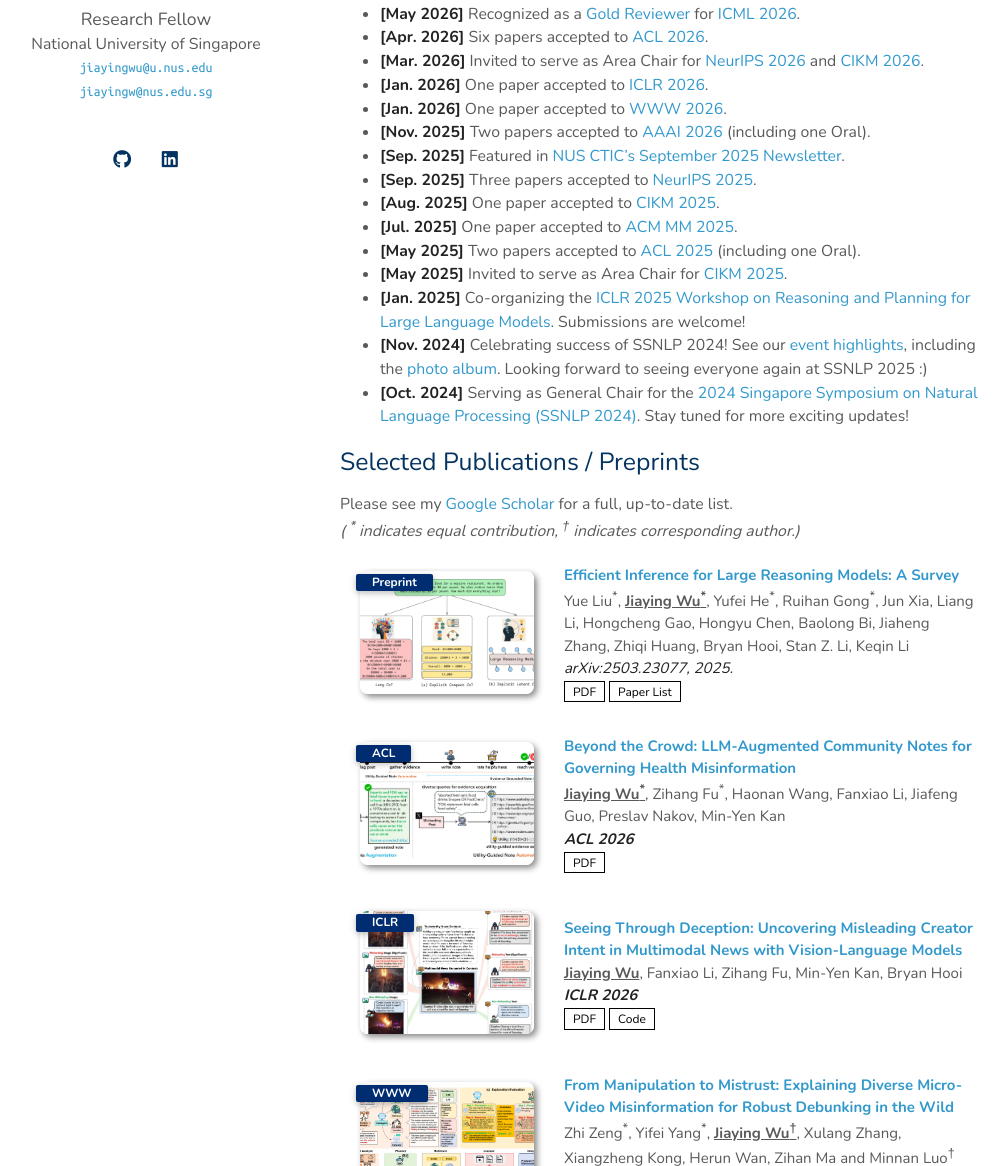
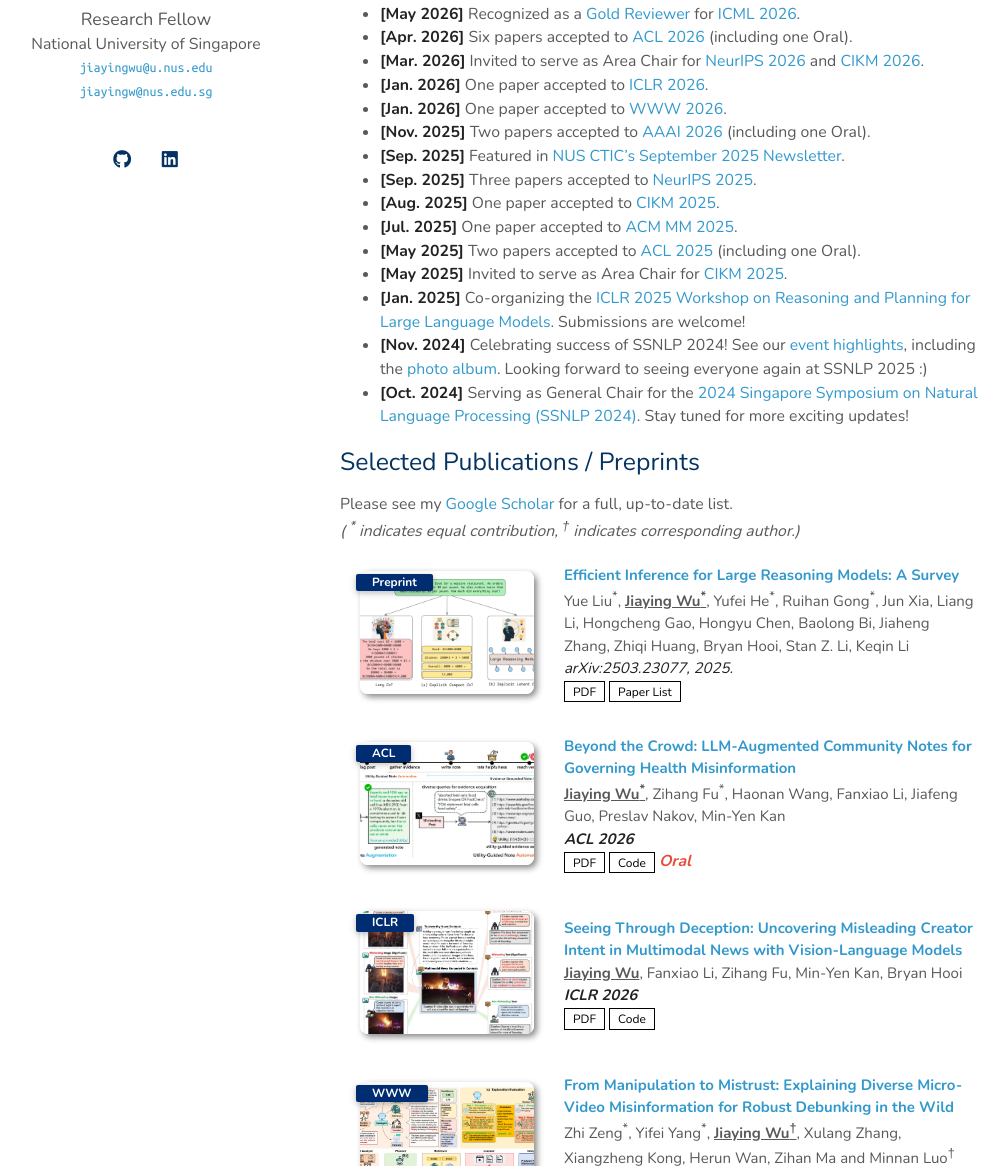
Before and after one commit to jiayingwu19/jiayingwu19.github.io, a Jekyll site: the page built from index.md, in a window 1280 px wide and 1400 px high, scrolled down 511 px. Shown: the part 234-1400 px from the top of the window, without its empty margins (130-1137 px from the left). Built offline with Jekyll 4.4.1, drawn with Linux system fonts in a browser that asks for light colours; a style sheet for code colours, icons or effects is not loaded; our own code applies the rules of GitHub Pages for plain Markdown files.

Commit message:
may 2026 update

```diff
--- a/_data/publications.yml
+++ b/_data/publications.yml
@@ -13,6 +13,8 @@ main:
     conference_short: ACL
     conference: <strong>ACL 2026</strong>
     pdf: https://arxiv.org/pdf/2510.11423
+    code: https://github.com/jiayingwu19/CrowdNotesPlus
+    notes: Oral
     image: ./assets/img/2025_crowdnotesplus.jpg
 
   - title: "Seeing Through Deception: Uncovering Misleading Creator Intent in Multimodal News with Vision-Language Models"
--- a/index.md
+++ b/index.md
@@ -20,7 +20,7 @@ My research lies at the intersection of NLP and data mining, where I design **so
 ## News
 - **[May 2026]** One paper accepted to [KDD 2026](https://kdd2026.kdd.org/).
 - **[May 2026]** Recognized as a [Gold Reviewer](https://x.com/icmlconf/status/2054696826851234151) for [ICML 2026](https://icml.cc/Conferences/2026).
-- **[Apr. 2026]** Six papers accepted to [ACL 2026](https://2026.aclweb.org/).
+- **[Apr. 2026]** Six papers accepted to [ACL 2026](https://2026.aclweb.org/) (including one Oral).
 - **[Mar. 2026]** Invited to serve as Area Chair for [NeurIPS 2026](https://neurips.cc/) and [CIKM 2026](https://cikm2026.diag.uniroma1.it/).
 - **[Jan. 2026]** One paper accepted to [ICLR 2026](https://iclr.cc/Conferences/2026).
 - **[Jan. 2026]** One paper accepted to [WWW 2026](https://www2026.thewebconf.org/).
```
